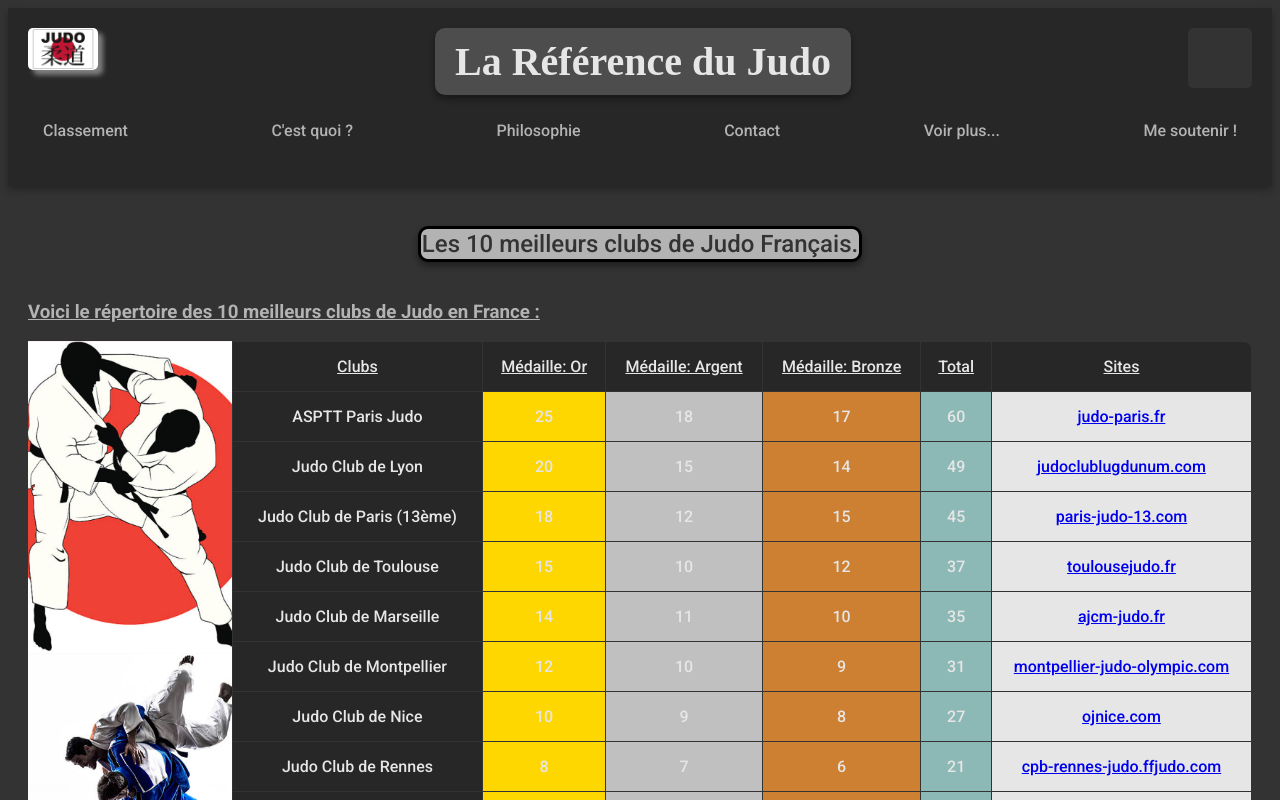
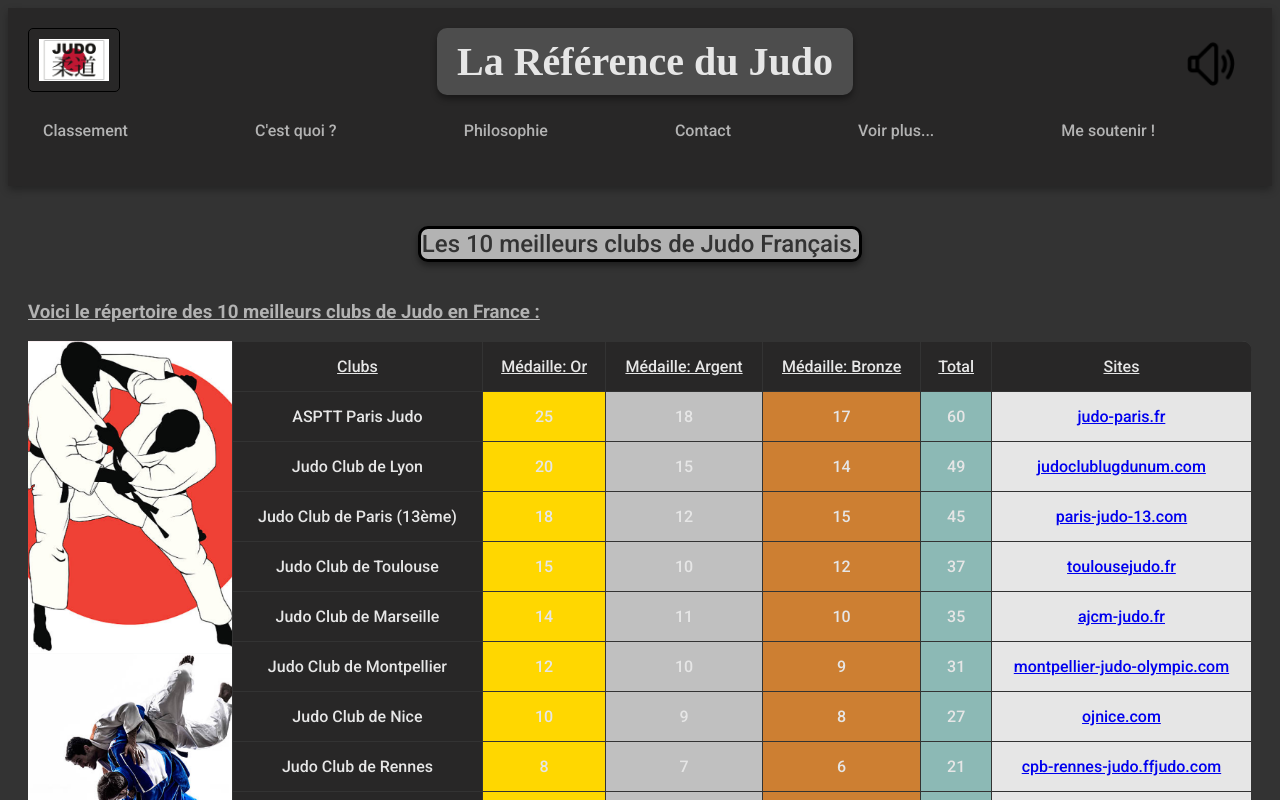
Before and after one commit to Sh3tys/landing-pages, a plain HTML site: page index.html in a window 1280 px wide. Both pictures are taken after a click on the button 1220 px from the left and 58 px from the top of the page. Shown: the top 800 px of the page. Drawn offline with Linux system fonts and the light colour scheme; a web font is replaced by a local one.

Commit message:
Add button with script.js for activate or desactivate the song in web site

```diff
--- a/index.html
+++ b/index.html
@@ -11,8 +11,14 @@
     <header>
       <h1>La Référence du Judo</h1>
 
-      <img src="./Image/Image judo japon.jpg" alt="Drapeau judo avec ecrit judo en noir" width=70px; />
-      <button></button>
+      <img id="logo" src="./Image/Image judo japon.jpg" alt="Drapeau judo avec ecrit judo en noir" width=70px; />
+
+      <div id="audio-page">
+        <audio id="myAudio" src="./audio/C418 - Moog City 2 (Minecraft Volume Beta).mp3" autoplay loop></audio>
+        <button id="audioControl">
+          <img id="buttonImage" src="./Image/song on.png" alt="Play/Pause" width="50" />
+        </button>
+      </div>
 
       <nav class="start">
         <ul>
@@ -233,10 +239,6 @@
         <div id="judo-media">
           <video src="./videos/TOP-10-CRAZY-IPPONS-EVER.webm" controls autoplay muted loop></video>
         </div>
-
-        <div id="audio">
-          <audio src="./audio/C418 - Moog City 2 (Minecraft Volume Beta).mp3" autoplay loop ></audio>
-        </div>
       </section>
 
     </main>
@@ -272,5 +274,6 @@
           </p>
       </section>
     </footer>
+    <script src="script.js"></script>
   </body>
 </html>
--- /dev/null
+++ b/script.js
@@ -0,0 +1,18 @@
+
+const audio = document.getElementById("myAudio");
+const button = document.getElementById("audioControl");
+const buttonImage = document.getElementById("buttonImage");
+
+
+button.addEventListener("click", () => {
+
+  if (audio.paused) {
+    audio.play();
+    buttonImage.src = "./Image/song on.png";
+  }
+
+  else {
+    audio.pause();
+    buttonImage.src = "./Image/song off.png";
+  }
+});
--- a/style.css
+++ b/style.css
@@ -24,20 +24,35 @@ header {
     box-shadow: 0 4px 8px rgba(0, 0, 0, 0.3);
 }
 
-header img {
+header #logo {
+    background: none;
     float: left;
-    border-radius: 5px / 5px;
-    box-shadow: 5px 5px 5px grey;
+    padding: 10px;
+    border-radius: 5px;
+    border: 0.5px solid #000;
 }
 
-header button {
+#audio-page {
+    display: flex;
     float: right;
+}
+
+#audioControl {
+    background: none;
     border: none;
-    color: white;
-    padding: 30px 32px;
     cursor: pointer;
-    border-radius: 5px;
-    background-color: #333333;
+}
+
+#buttonImage {
+    border-radius: 8px;
+    padding: 10px;
+    width: 50px;
+    transition: transform 0.2s ease;
+}
+
+#buttonImage:hover {
+    background-color: #4D4D4D;
+    transform: scale(1.1);
 }
 
 h1 {
@@ -268,12 +283,6 @@ footer nav a:hover {
     text-decoration: none;
 }
 
-#musique {
-    color: white;
-    text-decoration: none;
-    display: none;
-}
-
 
 /*======== PART NAV ===============*/
 @media (max-width: 1017px) {
```
